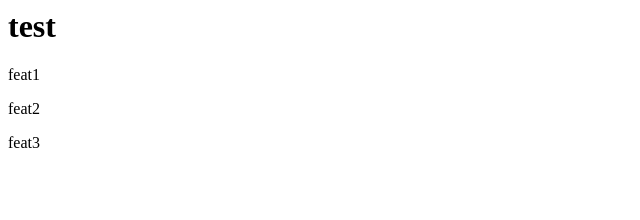
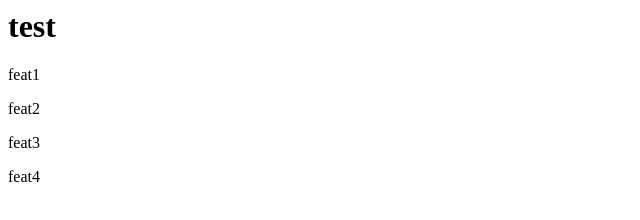
Before and after one commit to gforti/standard-version-test, a website: page index.html in a window 1280 px wide. Shown: the full height of the page, 0-640 px from the left. Drawn offline with Linux system fonts and the light colour scheme.

Commit message:
feat: new line added to home

```diff
--- a/index.html
+++ b/index.html
@@ -5,5 +5,6 @@
         <p>feat1</p>
         <p>feat2</p>
         <p>feat3</p>
+        <p>feat4</p>
     </body>
 </html>
```
